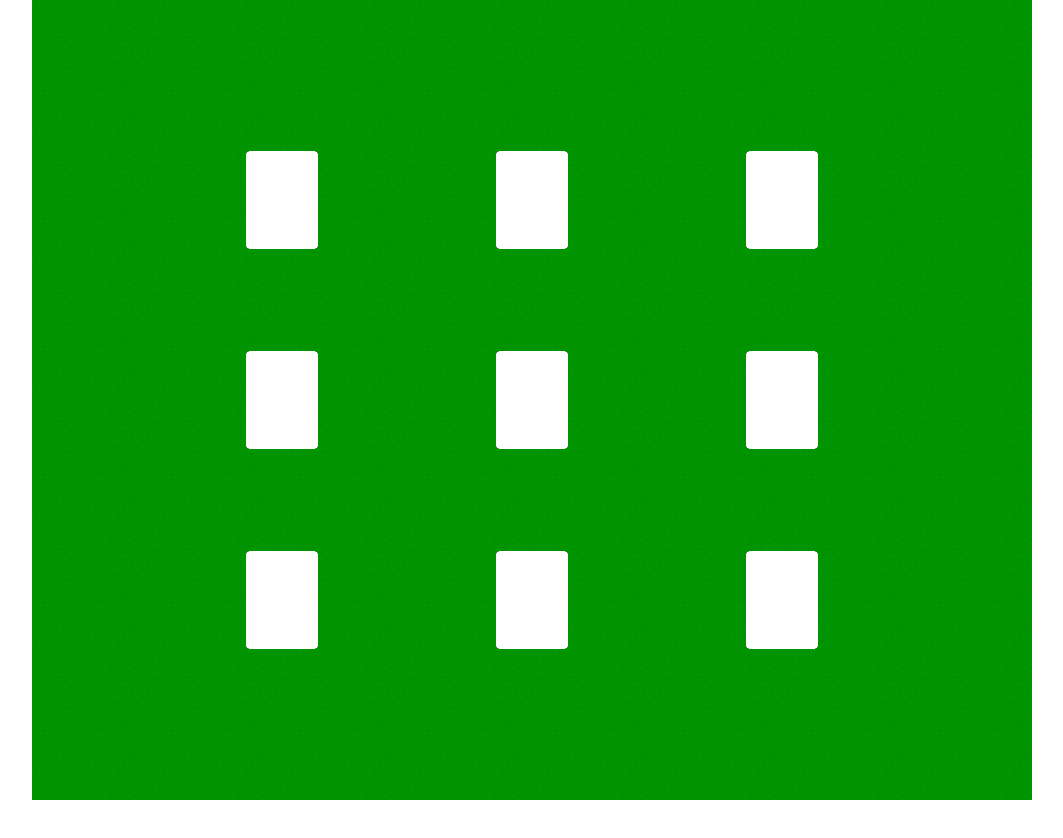
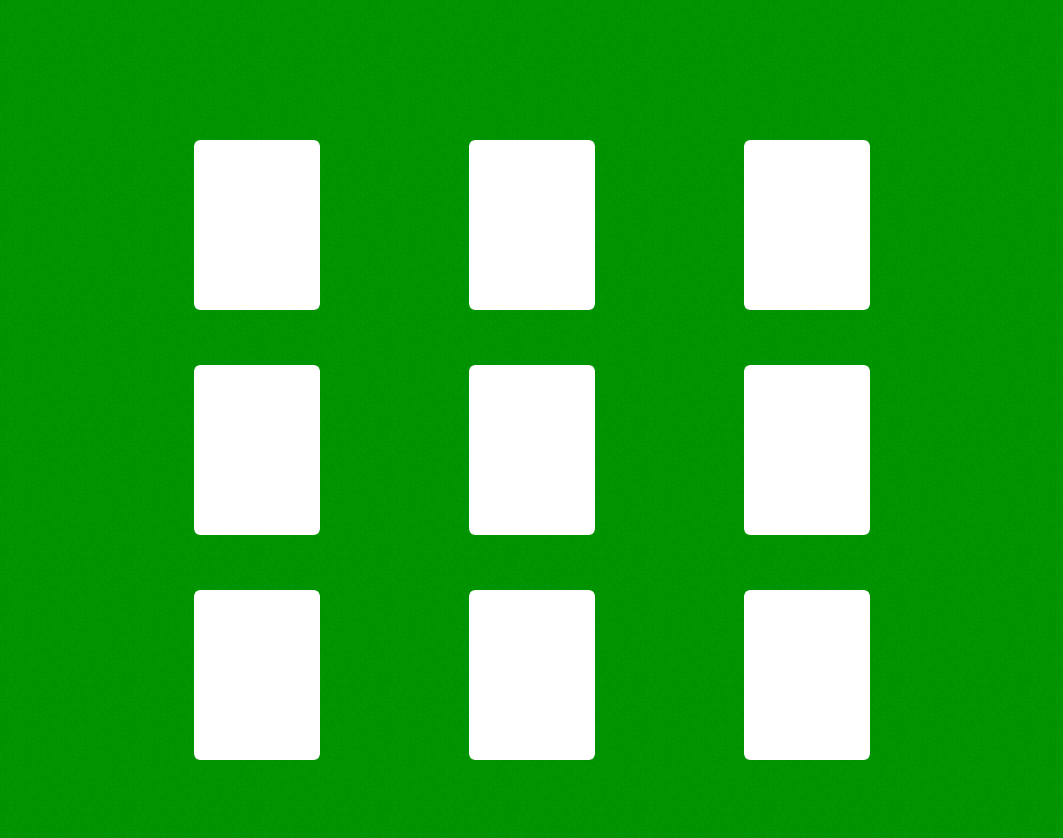
Before and after one commit to AinaSG/SetOnline, a website: page client/index.html in a window 1280 px wide. Shown: the whole page, without its empty margins (108-1171 px from the left). Before the commit the page ends 804 px from the top, so only its background shows below. Drawn offline with Linux system fonts and the light colour scheme; animation ran at ten frames a second.

Commit message:
Cards now generate in client, background in html, new size of the game

```diff
--- a/client/Card.js
+++ b/client/Card.js
@@ -2,47 +2,57 @@
  * Created by aina on 05/07/15.
  */
 
-/*
-function Card(id, shape, number, fill){
-    this.shape = shape;
-    this.number = number;
-    this.fill = fill;
-    this.id = id;
-    this.clicked = false;
+function Card(Shape, Color, Number, Texture){
+    this.used = false;
+    this.onTheTable = false;
+    this.num = Number;
+    this.shapeCode = Shape;
+    this.colorCode = Color;
+    this.textureCode = Texture;
 
-    this.sprite = new PIXI.Sprite(cardbg);
-    this.sprite.scale.set(0.4);
-    this.sprite.anchor.set(0.5, 0.5);
-    this.sprite.position.x = ((i%3)+1) * pW_;
-    this.sprite.position.y = (Math.floor(i/3)+1) * pH_;
-    this.sprite.interactive = true;
-    this.sprite.on('mousedown', onCardClick);
-    this.sprite.on('touchstart', onCardClick);
-    this.sprite.on('mouseover', onCardOver);
-    this.sprite.on('mouseout', onCardOut);
+    switch (Shape){
+        case 1:
+            this.shape = "Circle";
+            break;
+        case 2:
+            this.shape = "Square";
+            break;
+        case 3:
+            this.shape = "Triangle";
+            break;
+        default:
+            console.log("ERROR IN THE SHAPE!");
+            break;
     }
 
-function onCardClick(){
-    if (this.clicked){
-        this.scale.set(0.4);
-        this.inf.clicked = false;
-        --mySelectedCards;
-    }
-    else if ( mySelectedCards<3 ) {
-        this.scale.set(0.6);
-        this.inf.clicked = true;
-        ++mySelectedCards;
-    }
+    switch (Color){
+        case 1:
+            this.color = "Red";
+            break;
+        case 2:
+            this.color = "Green";
+            break;
+        case 3:
+            this.color = "Blue";
+            break;
+        default:
+            console.log("ERROR IN THE COLOR!");
+            break;
     }
 
-function onCardOver(){
-    if(!this.inf.clicked){
-        this.scale.set(0.5);
-    }
+    switch (Texture){
+        case 1:
+            this.texture = "Empty";
+            break;
+        case 2:
+            this.texture = "Full";
+            break;
+        case 3:
+            this.texture = "Lines";
+            break;
+        default:
+            console.log("ERROR IN THE TEXTURE!");
+            break;
     }
 
-function onCardOut(){
-    if(!this.inf.clicked) {
-        this.scale.set(0.4);
 }
-}*/
--- a/client/index.html
+++ b/client/index.html
@@ -1,17 +1,21 @@
 <!doctype html>
-<html style="display:table; width:100%; height:100%;">
+<html style="display:table; width:100%; height:100%; background-image:url(./assets/bg.png);	background-repeat:repeat">
 <head>
     <title>Projecte</title>
 </head>
 <body style= "display:table-cell; text-align:center; vertical-align:middle; height:100%;">
 <script src="pixi.js"></script>
+<script src="Card.js"></script>
 <script>
 
     //CONSTANTS
-    var sW_ = 1000;
-    var sH_ = 800;
+    var sW_ = 1100;
+    var sH_ = 900;
     var pW_ = sW_/4;
     var pH_ = sH_/4;
+    var sS_ = 0.7
+    var mS_ = 0.8
+    var bS_ = 0.9
 
     //GLOBALS
     var mySelectedCards = 0;
@@ -23,12 +27,14 @@
 
     //ASSETS
     //bg
-    var bg = PIXI.TilingSprite.fromImage("./assets/bg.png", sW_, sH_);
+    var bg = PIXI.extras.TilingSprite.fromImage("./assets/bg.png", sW_, sH_);
     stage.addChild(bg);
     //cards
     var tableCards = [];
+    var allCards = [];
     var cardbg = PIXI.Texture.fromImage("./assets/cardbg.png");
-
+    generatecards();
+    printcards();
     fillcards();
 
 
@@ -45,12 +51,9 @@
 
             //Set card sprites properties
             var card = new PIXI.Sprite(cardbg);
-            card.scale.set(0.4);
+            card.scale.set(sS_);
             card.inf = {}; //to store info of the card
             card.inf.id = i;
-            card.inf.shape = "circle";
-            card.inf.number = "3"
-            card.inf.texture = "full"
             card.inf.clicked = false;
             card.anchor.set(0.5, 0.5);
             card.position.x = ((i%3)+1) * pW_;
@@ -69,18 +72,40 @@
         }
     }
 
+    function generatecards(){
+        //Code - Shape    - Color - Number - Texture:
+        // 1   - Circle   - Red   - 1      - Empty
+        // 2   - Square   - Green - 2      - Full
+        // 3   - Triangle - Blue  - 3      - Lines
+        for (var sh = 1; sh <= 3; ++sh){
+            for (var co = 1; co <= 3; ++co){
+                for(var nu = 1; nu <= 3; ++nu){
+                    for (var te = 1; te <= 3; ++te){
+                        allCards.push(new Card(sh, co, nu, te));
+                    }
+                }
+            }
+        }
+    }
+
+    function printcards(){
+        for (var c in allCards){
+            var ca = allCards[c];
+            console.log( c + " Sh: " + ca.shape + " Nu: " + ca.num + " Co: " + ca.color + " Te: " + ca.texture);
+        }
+    }
 
 
 
 // Card functions
     function onCardClick(){
         if (this.inf.clicked){
-            this.scale.set(0.4);
+            this.scale.set(sS_);
             this.inf.clicked = false;
             --mySelectedCards;
         }
         else if ( mySelectedCards<3 ) {
-            this.scale.set(0.6);
+            this.scale.set(bS_);
             this.inf.clicked = true;
             ++mySelectedCards;
         }
@@ -88,13 +113,13 @@
 
     function onCardOver(){
         if(!this.inf.clicked){
-            this.scale.set(0.5);
+            this.scale.set(mS_);
         }
     }
 
     function onCardOut(){
         if(!this.inf.clicked) {
-            this.scale.set(0.4);
+            this.scale.set(sS_);
         }
     }
 
```
Also changed, not shown: client/Captura de 2015-07-05 22:51:31.png (added), client/assets/ce.png (added), client/assets/cf.png (added), client/assets/cl.png (added), client/assets/se.png (added), client/assets/sf.png (added), client/assets/sl.png (added), client/assets/te.png (added), client/assets/tf.png (added), client/assets/tl.png (added). Lines whose indentation alone changed are shown as unchanged.
